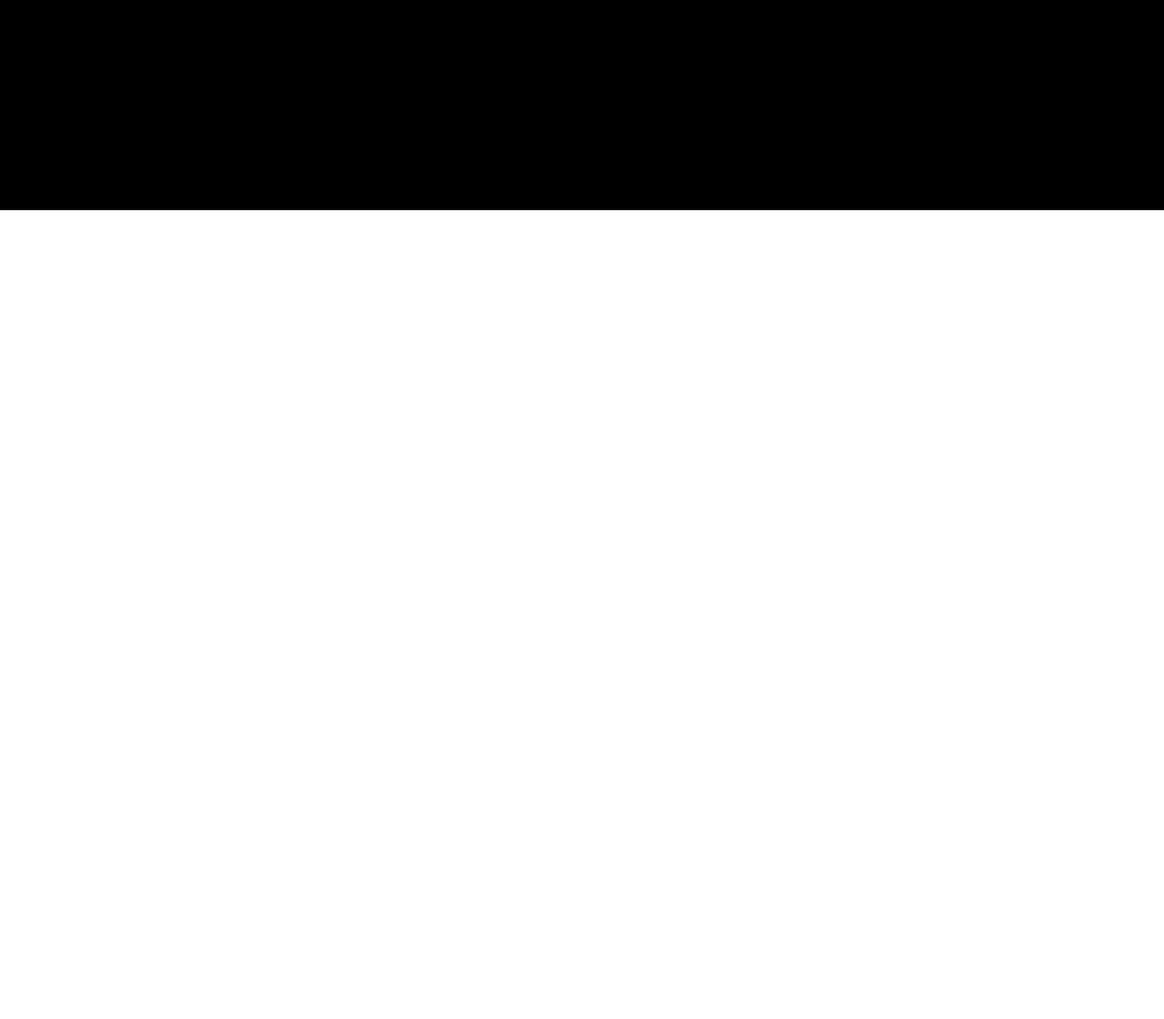
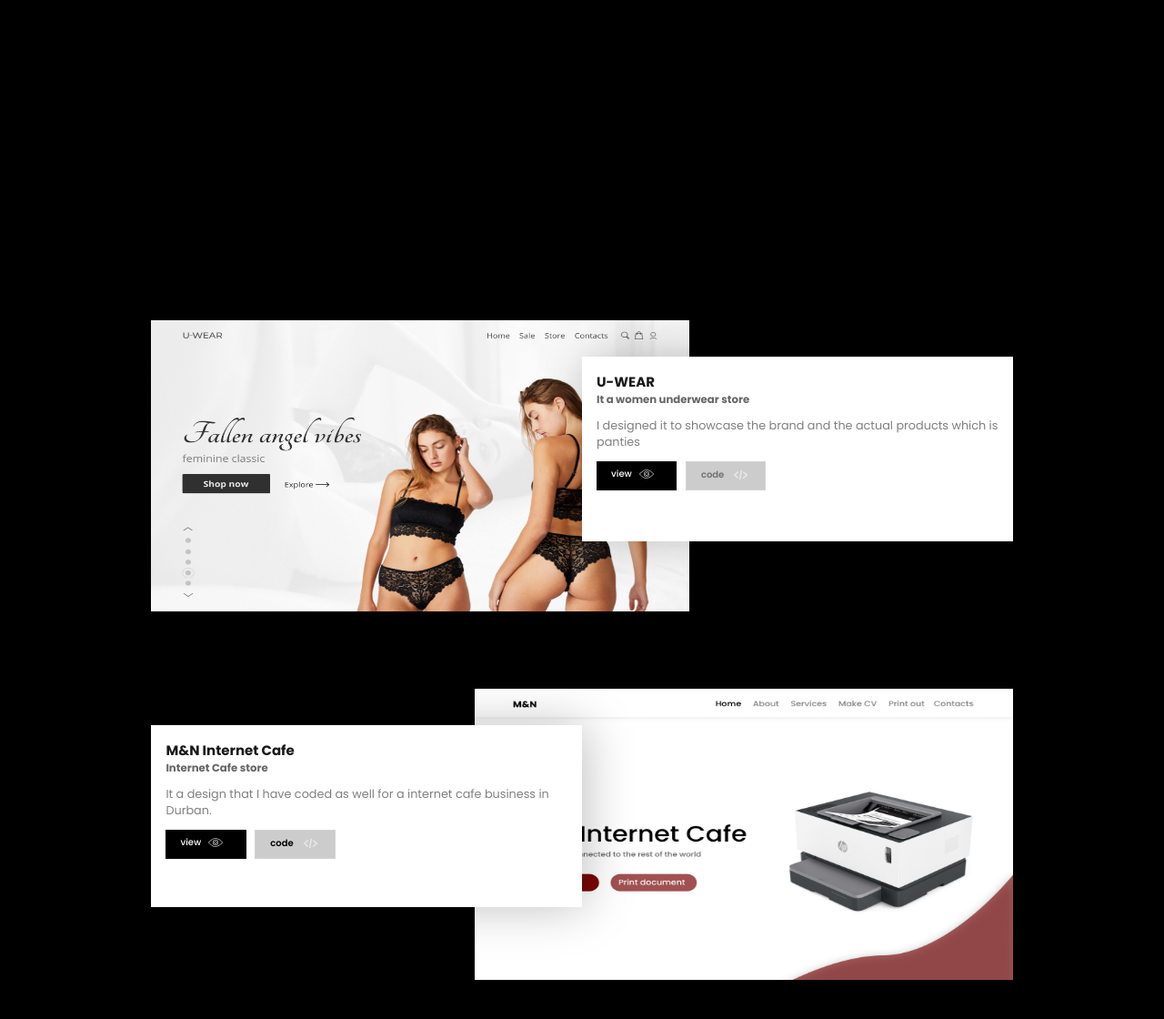
Before and after one commit to HandsomeSphe/Sphe_handy-personal-website, a plain HTML site: page index.html in a window 1280 px wide. Shown: the part 1369-2489 px from the top of the page at 91% size. Before the commit the page ends 1600 px from the top, so only its background shows below. Drawn offline with Linux system fonts and the light colour scheme.

Commit message:
just finished the my-work page

```diff
--- a/index.html
+++ b/index.html
@@ -19,7 +19,7 @@
           <ul class="home__nav--list">
             <li><a href="#" class="Home">home</a></li>
             <li><a href="#" class="about">about</a></li>
-            <li><a href="#" class="mywork">my-work</a></li>
+            <li><a href="#" class="Mywork">my-work</a></li>
             <li><a href="#" class="plans">plans</a></li>
             <li><a href="#" class="contacts">contacts</a></li>
           </ul>
@@ -95,6 +95,66 @@
           </div>
         </div>
       </section>
+      <!---/////////////////////
+        ///////////////////THIS IS MY-WORK PAGE//////////////-->
+      <section class="mywork__section">
+        <div class="mywork">
+          <div class="mywork__wrapper">
+            <div class="mywork__wrapper--pic">
+              <img id="penty" src="./Images/Rectangle 6.jpg" alt="Pic" />
+            </div>
+            <div class="mywork__wrapper--description">
+              <h1 class="title">U-WEAR</h1>
+              <h3 class="subtitle">It a women underwear store</h3>
+              <p class="descript">
+                I designed it to showcase the brand and the actual products
+                which is panties
+              </p>
+              <div class="buttons">
+                <div class="viewBtn">
+                  <div class="viewText">view</div>
+                  <svg id="eye">
+                    <use xlink:href="Images/SVG/sprite.svg#icon-eye"></use>
+                  </svg>
+                </div>
+                <div class="codeBtn">
+                  <div class="codeText">code</div>
+                  <svg class="c">
+                    <use xlink:href="Images/SVG/sprite.svg#icon-code"></use>
+                  </svg>
+                </div>
+              </div>
+            </div>
+          </div>
+          <div class="mywork__wrapper2">
+            <div class="mywork__wrapper2--pic">
+              <img id="cafe" src="./Images/MacBook pro 1.jpg" alt="Pic" />
+            </div>
+            <div class="mywork__wrapper2--description">
+              <h1 class="title">M&N Internet Cafe</h1>
+              <h3 class="subtitle">Internet Cafe store</h3>
+              <p class="descript">
+                It a design that I have coded as well for a internet cafe
+                business in Durban.
+              </p>
+              <div class="buttons2">
+                <div class="viewBtn">
+                  <div class="viewText">view</div>
+                  <svg id="eye2">
+                    <use xlink:href="Images/SVG/sprite.svg#icon-eye"></use>
+                  </svg>
+                </div>
+                <div class="codeBtn2">
+                  <div class="codeText">code</div>
+                  <svg class="c2">
+                    <use xlink:href="Images/SVG/sprite.svg#icon-code"></use>
+                  </svg>
+                </div>
+              </div>
+            </div>
+          </div>
+        </div>
+      </section>
     </main>
     <script src="script.js"></script>
   </body>
--- a/sass/_aboutpage.scss
+++ b/sass/_aboutpage.scss
@@ -2,11 +2,11 @@
   width: 100%;
   height: 100vh;
   background-color: black;
-  padding: 3rem 8.5rem 0 8.5rem;
+  padding: 3rem 10rem 0 10rem;
   &__boxes {
     display: grid;
-    grid-template-columns: 18rem 18rem 18rem;
-    grid-template-rows: 16rem 16rem;
+    grid-template-columns: 17rem 17rem 17rem;
+    grid-template-rows: 14rem 14rem;
     grid-gap: 0.4rem;
     color: white;
     // border: 1px solid lightgray;
--- a/sass/_base.scss
+++ b/sass/_base.scss
@@ -23,3 +23,10 @@ body {
   height: 3rem;
   margin: 15% 40% 10% 40%;
 }
+@mixin myworkGrids {
+  display: grid;
+  grid-template-columns: repeat(10, 1fr);
+  grid-template-rows: repeat(10, 1fr);
+  width: 100%;
+  height: 45vh;
+}
--- a/sass/_myWorkpage.scss
+++ b/sass/_myWorkpage.scss
@@ -0,0 +1,128 @@
+.mywork__section {
+  width: 100%;
+  height: 150vh;
+  background-color: black;
+  padding: 5rem 3rem 0 3rem;
+}
+.mywork {
+  width: 100%;
+  height: 100vh;
+
+  display: flex;
+  flex-direction: column;
+
+  &__wrapper {
+    @include myworkGrids;
+    height: 28rem;
+
+    &--pic {
+      grid-column: 2/7;
+      grid-row: 2/10;
+    }
+    &--description {
+      background-color: white;
+      box-shadow: 4px 0 50px rgba(0, 0, 0, 0.25);
+      padding: 1rem;
+      grid-column: 6/10;
+      grid-row: 3/8;
+    }
+    &--description > .title {
+      color: rgba(0, 0, 0, 0.9);
+    }
+    &--description > .subtitle {
+      color: rgba(0, 0, 0, 0.6);
+      margin-bottom: 0.7rem;
+    }
+    &--description > .descript {
+      font-size: 0.8rem;
+      color: rgba(0, 0, 0, 0.5);
+      margin-bottom: 0.7rem;
+    }
+  }
+  &__wrapper2 {
+    @include myworkGrids;
+    height: 25rem;
+    &--pic {
+      grid-column: 5/10;
+      grid-row: 2/5;
+    }
+    &--description {
+      background-color: white;
+      box-shadow: 4px 0 50px rgba(0, 0, 0, 0.25);
+      grid-column: 2/6;
+      grid-row: 3/8;
+      padding: 1rem;
+    }
+    &--description > .title {
+      color: rgba(0, 0, 0, 0.9);
+    }
+    &--description > .subtitle {
+      color: rgba(0, 0, 0, 0.6);
+      margin-bottom: 0.7rem;
+    }
+    &--description > .descript {
+      font-size: 0.8rem;
+      color: rgba(0, 0, 0, 0.5);
+      margin-bottom: 0.7rem;
+    }
+  }
+}
+#penty,
+#cafe {
+  width: 100%;
+  height: 20rem;
+}
+#eye,
+#eye2 {
+  width: 1rem;
+  height: 1rem;
+}
+.c,
+.c2 {
+  width: 5rem;
+  height: 1rem;
+}
+
+.buttons,
+.buttons2 {
+  width: 50%;
+  // background-color: pink;
+  display: flex;
+  // justify-content: space-between;
+}
+.viewBtn {
+  display: flex;
+  text-align: center;
+  width: 40%;
+  height: 2rem;
+  background-color: black;
+  padding: 0.4rem 1rem;
+  margin-right: 0.6rem;
+  cursor: pointer;
+}
+.codeBtn,
+.codeBtn2 {
+  width: 40%;
+  border: 0.1rem solid lightgray;
+  display: flex;
+  padding: 0.4rem 1rem;
+  height: 2rem;
+  cursor: text;
+  background-color: rgba(0, 0, 0, 0.2);
+}
+.codeBtn2 {
+  cursor: pointer;
+}
+.codeBtn2 > .codeText {
+  color: black;
+}
+.viewText {
+  margin-right: 0.5rem;
+  font-weight: 500;
+  color: white;
+}
+.codeText {
+  margin-right: 0.5rem;
+  font-weight: 600;
+  color: rgba(0, 0, 0, 0.45);
+}
```
Also changed, not shown: sass/main.css, 1 other file.
